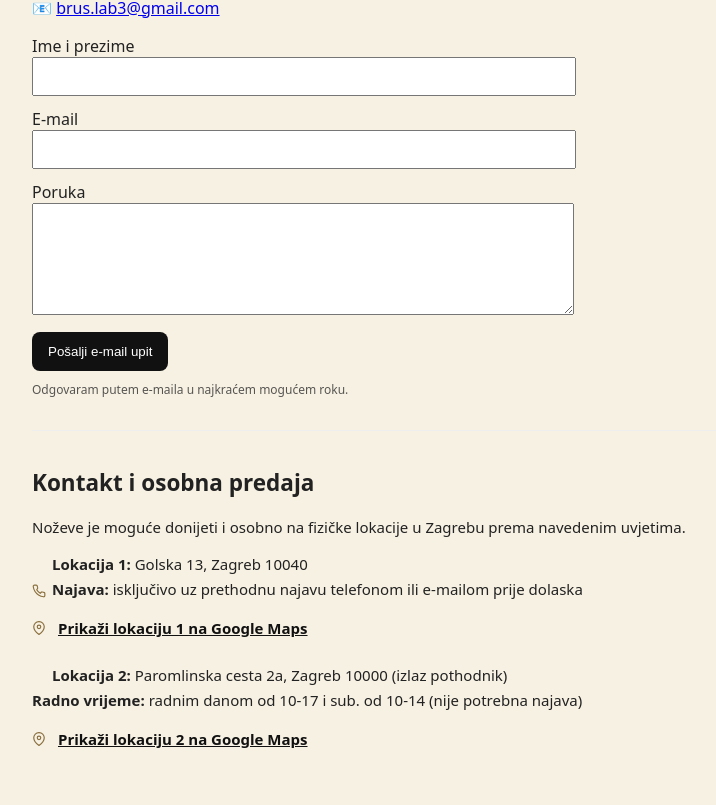
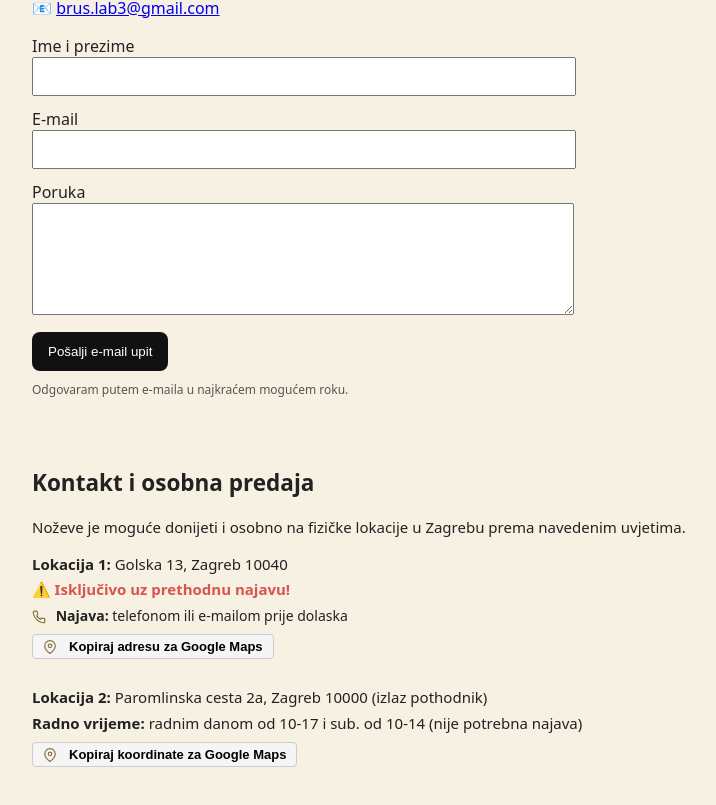
Before and after one commit to Nenad-cmd/ostrenje-nozeva-zagreb, a Next.js app: page / in a window 1280 px wide. Shown: the part 2488-3293 px from the top of the page, without its empty margins (98-814 px from the left). Built offline with nearby package versions, Linux system fonts and the light colour scheme.

Commit message:
Update page.tsx

```diff
--- a/app/page.tsx
+++ b/app/page.tsx
@@ -686,61 +686,72 @@ key={l.id}
     Noževe je moguće donijeti i osobno na fizičke lokacije u Zagrebu prema navedenim uvjetima.
   </p>
 
-<p style={{ lineHeight: 1.7 }}>
-  <span style={{ display: "inline-block", width: 20 }} />
+  <div style={{ lineHeight: 1.7, marginTop: 12 }}>
+    {/* Prva lokacija */}
+    <div style={{ marginBottom: 24 }}>
       <strong>Lokacija 1:</strong> Golska 13, Zagreb 10040
       <br />
-<PhoneIcon />
-<strong>Najava:</strong> isključivo uz prethodnu najavu telefonom ili e-mailom prije dolaska
-</p>
-
-<p style={{ marginTop: 8 }}>
-  <a
-    href="https://google.com"
-    target="_blank"
-    rel="noopener noreferrer"
+      <span style={{ color: "#d9534f", fontWeight: 600 }}>
+        ⚠️ Isključivo uz prethodnu najavu!
+      </span>
+      <br />
+      <span style={{ fontSize: 14 }}>
+        <PhoneIcon /> <strong>Najava:</strong> telefonom ili e-mailom prije dolaska
+      </span>
+      <br />
+      <button
+        onClick={() => {
+          navigator.clipboard.writeText("Golska 13, Zagreb");
+          alert("Adresa Lokacije 1 je kopirana! Možete je zalijepiti u Google Maps.");
+        }}
         style={{
-      textDecoration: "underline",
-      color: "#111",
+          marginTop: 6,
+          padding: "4px 10px",
+          fontSize: 13,
           fontWeight: 600,
+          backgroundColor: "#f5f5f5",
+          border: "1px solid #ccc",
+          borderRadius: 4,
+          cursor: "pointer",
           display: "inline-flex",
           alignItems: "center",
-      gap: 6,
+          gap: 6
         }}
       >
-    <LocationIcon />
-    Prikaži lokaciju 1 na Google Maps
-  </a>
-</p>
+        <LocationIcon /> Kopiraj adresu za Google Maps
+      </button>
+    </div>
 
-<p style={{ lineHeight: 1.7, marginTop: 24 }}>
-  <span style={{ display: "inline-block", width: 20 }} />
+    {/* Druga lokacija */}
+    <div style={{ marginBottom: 16 }}>
       <strong>Lokacija 2:</strong> Paromlinska cesta 2a, Zagreb 10000 (izlaz pothodnik)
       <br />
-  <strong>Radno vrijeme:</strong> radnim danom od 10-17 i sub. od 10-14 (nije potrebna najava)
-</p>
-
-<p style={{ marginTop: 8 }}>
-  <a
-    href="https://google.com"
-    target="_blank"
-    rel="noopener noreferrer"
+      <span><strong>Radno vrijeme:</strong> radnim danom od 10-17 i sub. od 10-14 (nije potrebna najava)</span>
+      <br />
+      <button
+        onClick={() => {
+          navigator.clipboard.writeText("45.80276, 15.97802");
+          alert("Koordinate Lokacije 2 su kopirane! Možete ih zalijepiti u Google Maps.");
+        }}
         style={{
-      textDecoration: "underline",
-      color: "#111",
+          marginTop: 6,
+          padding: "4px 10px",
+          fontSize: 13,
           fontWeight: 600,
+          backgroundColor: "#f5f5f5",
+          border: "1px solid #ccc",
+          borderRadius: 4,
+          cursor: "pointer",
           display: "inline-flex",
           alignItems: "center",
-      gap: 6,
+          gap: 6
         }}
       >
-    <LocationIcon />
-    Prikaži lokaciju 2 na Google Maps
-  </a>
-</p>
-
+        <LocationIcon /> Kopiraj koordinate za Google Maps
+      </button>
+    </div>
+  </div>
 </section>
-
 
       </main>
     </>
```
Lines whose indentation alone changed are shown as unchanged.
